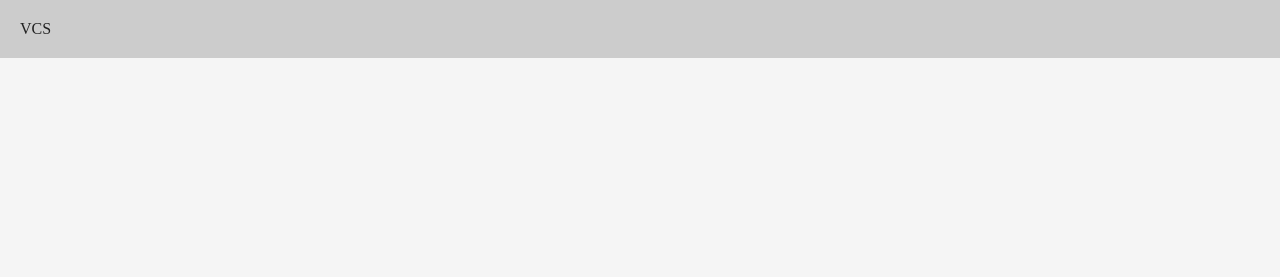
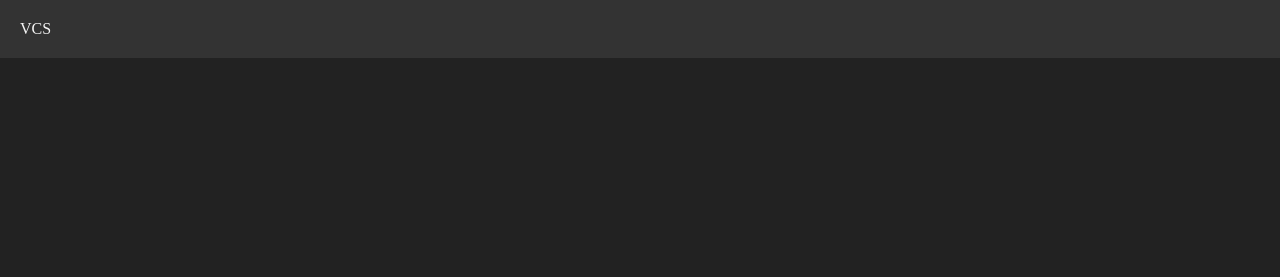
Before and after one commit to nerdyeye/git_tuts, a plain HTML site: page index.html in a window 1280 px wide. Shown: the top 277 px of the page. Drawn offline with Linux system fonts and the light colour scheme.

Commit message:
back to dark mode

```diff
--- a/style.css
+++ b/style.css
@@ -1,16 +1,16 @@
 body{
     margin: 0px;
-    /* background: #222;
-    color: #f5f5f5; */
-    background: #f5f5f5;
-    color: #222222;
+    background: #222;
+    color: #f5f5f5;
+    /* background: #f5f5f5;
+    color: #222222; */
 }
 
 .header{
     width: 100%;
     height: auto;
-    /* background: #333; */
-    background: #ccc;
+    background: #333;
+    /* background: #ccc; */
     padding: 20px;
 }
 
```
